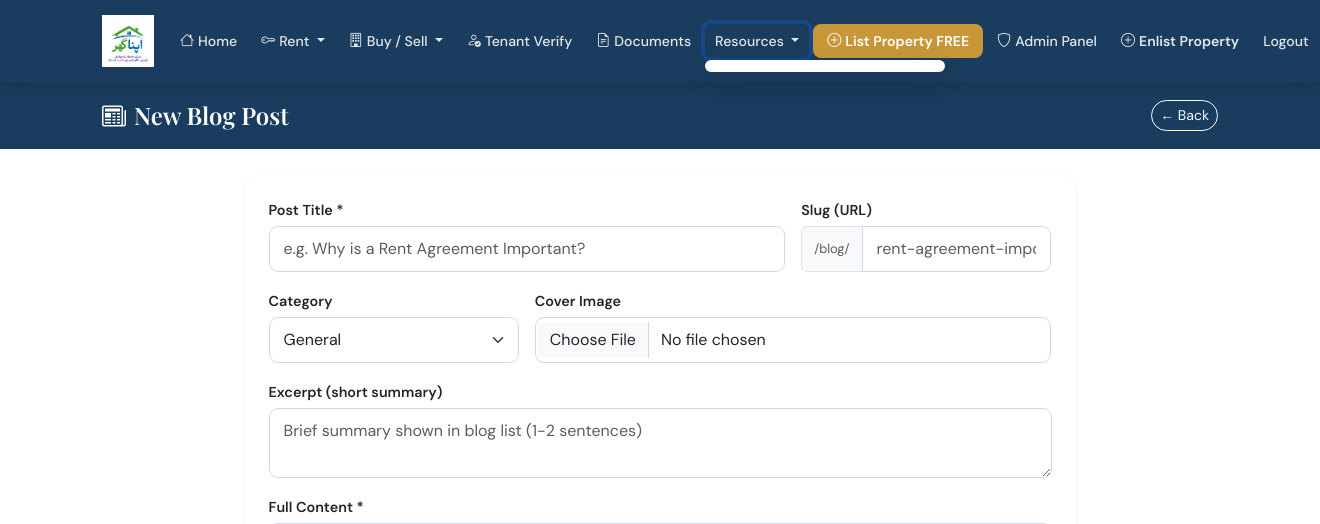
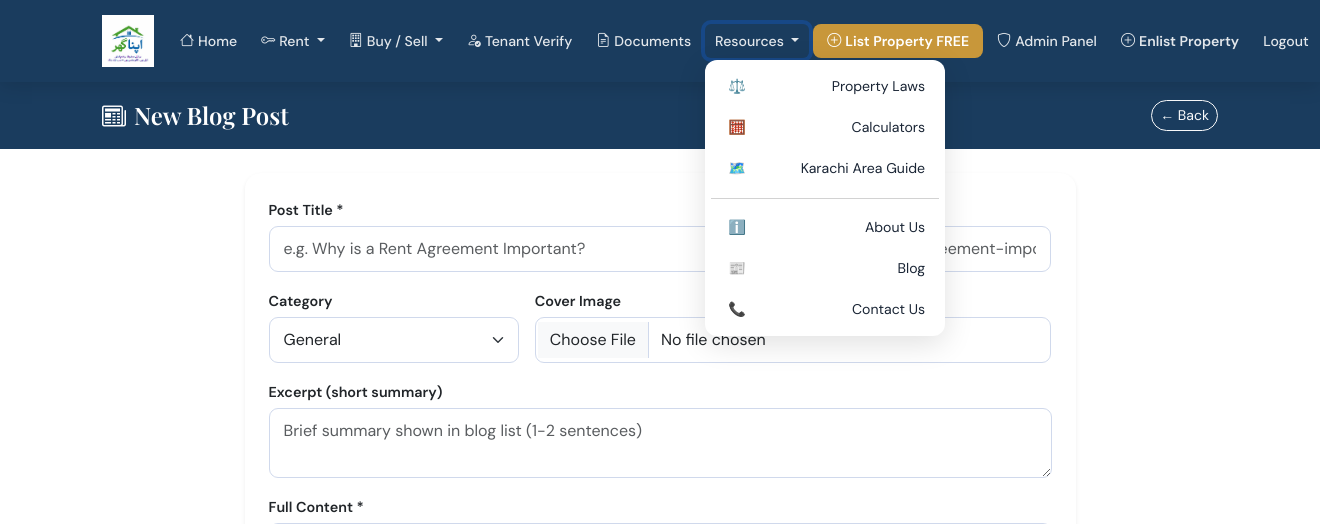
Before and after one commit to saleem9868-coder/secure-property-hub, a Flask app: page /admin/blog/new in a window 1320 px wide, after a click on "Resources". Shown: the top 524 px of the page. Run offline with Flask 3, Linux system fonts and the light colour scheme; the visitor is signed in with stand-in values (Sample User, id 1); data that the repository does not hold is empty; some libraries are stand-ins or nearby versions; some web fonts are replaced.

Commit message:
Update base.html

```diff
--- a/templates/base.html
+++ b/templates/base.html
@@ -314,15 +314,15 @@ Resources
                                 </a>
                             </li>
                             {% endfor %}
-
-                            <li><a class="dropdown-item" href="{{ url_for('property_laws') }}"><em class="di">⚖️</em><span class="dt">Property Laws</span></a></li>
-                            <li><a class="dropdown-item" href="{{ url_for('calculators') }}">⚖️ Calculators</a></li>
-                            <li><a class="dropdown-item" href="{{ url_for('area_guide') }}">🗺️ Karachi Area Guide</a></li>
                             <li><hr class="dropdown-divider"></li>
-                            <li><a class="dropdown-item" href="{{ url_for('about') }}">ℹ️ About Us</a></li>
-                            <li><a class="dropdown-item" href="{{ url_for('blog') }}">📰 Blog</a></li>
-                            <li><a class="dropdown-item" href="{{ url_for('contact') }}">📞 Contact Us</a></li>
                         {% endif %}
+                        <li><a class="dropdown-item" href="{{ url_for('property_laws') }}"><em class="di">⚖️</em><span class="dt">Property Laws</span></a></li>
+                        <li><a class="dropdown-item" href="{{ url_for('calculators') }}"><em class="di">🧮</em><span class="dt">Calculators</span></a></li>
+                        <li><a class="dropdown-item" href="{{ url_for('area_guide') }}"><em class="di">🗺️</em><span class="dt">Karachi Area Guide</span></a></li>
+                        <li><hr class="dropdown-divider"></li>
+                        <li><a class="dropdown-item" href="{{ url_for('about') }}"><em class="di">ℹ️</em><span class="dt">About Us</span></a></li>
+                        <li><a class="dropdown-item" href="{{ url_for('blog') }}"><em class="di">📰</em><span class="dt">Blog</span></a></li>
+                        <li><a class="dropdown-item" href="{{ url_for('contact') }}"><em class="di">📞</em><span class="dt">Contact Us</span></a></li>
                     </ul>
                 </li>
                 <li class="nav-item">
```
